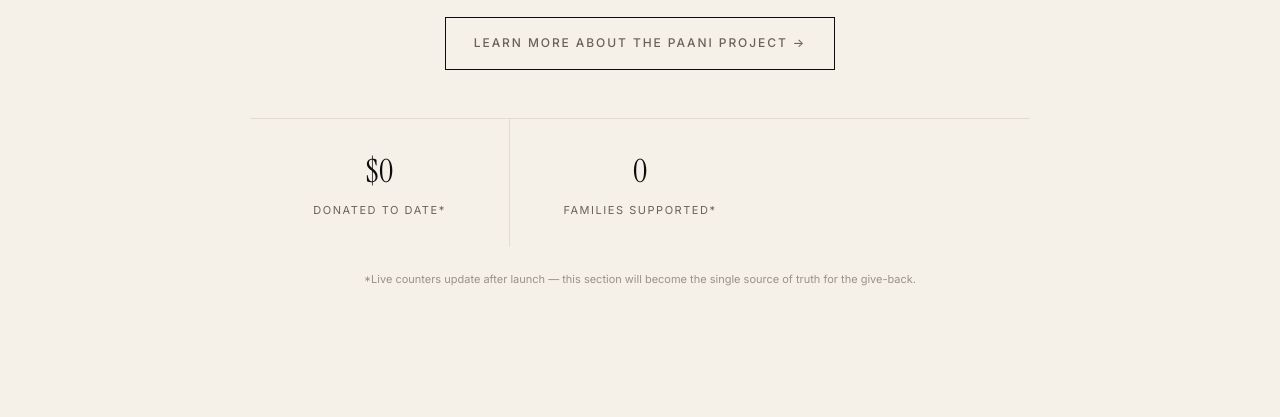
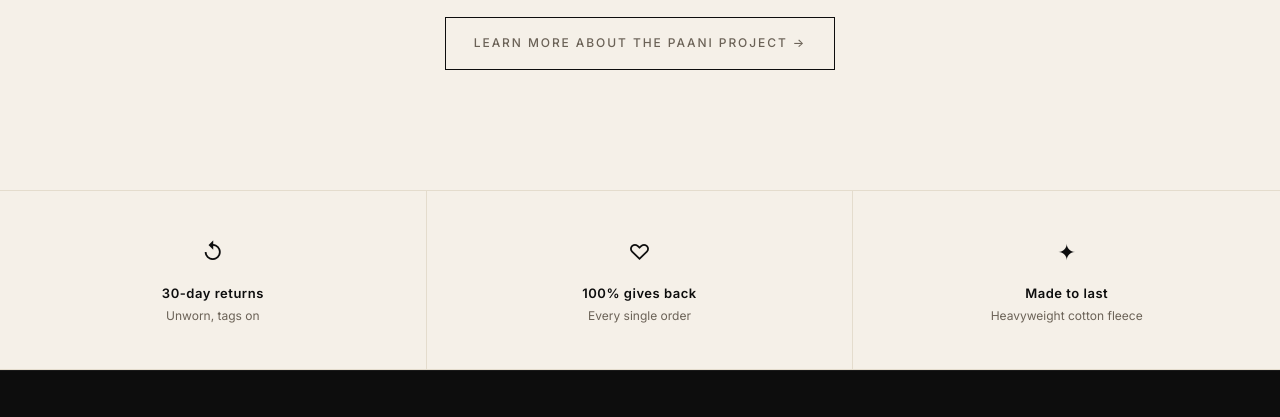
Before and after one commit to jrandone/Team-Siddiqi, a website: page index.html in a window 1280 px wide. Shown: the part 5077-5494 px from the top of the page. Drawn offline with Linux system fonts and the light colour scheme.

Commit message:
Remove 'Donated to date' and 'Families supported' stat tiles

```diff
--- a/index.html
+++ b/index.html
@@ -927,11 +927,6 @@
     <p style="margin-top: 20px;">
       <a href="https://paaniproject.org/" target="_blank" rel="noopener" class="btn-secondary">Learn more about the Paani Project →</a>
     </p>
-    <div class="stats" style="margin-top: 48px;">
-      <div class="stat"><div class="num">$0</div><div class="lbl">Donated to date*</div></div>
-      <div class="stat"><div class="num">0</div><div class="lbl">Families supported*</div></div>
-    </div>
-    <p style="margin-top: 24px; font-size: 11px; color: var(--muted-2);">*Live counters update after launch — this section will become the single source of truth for the give-back.</p>
   </div>
 </section>
 
```
